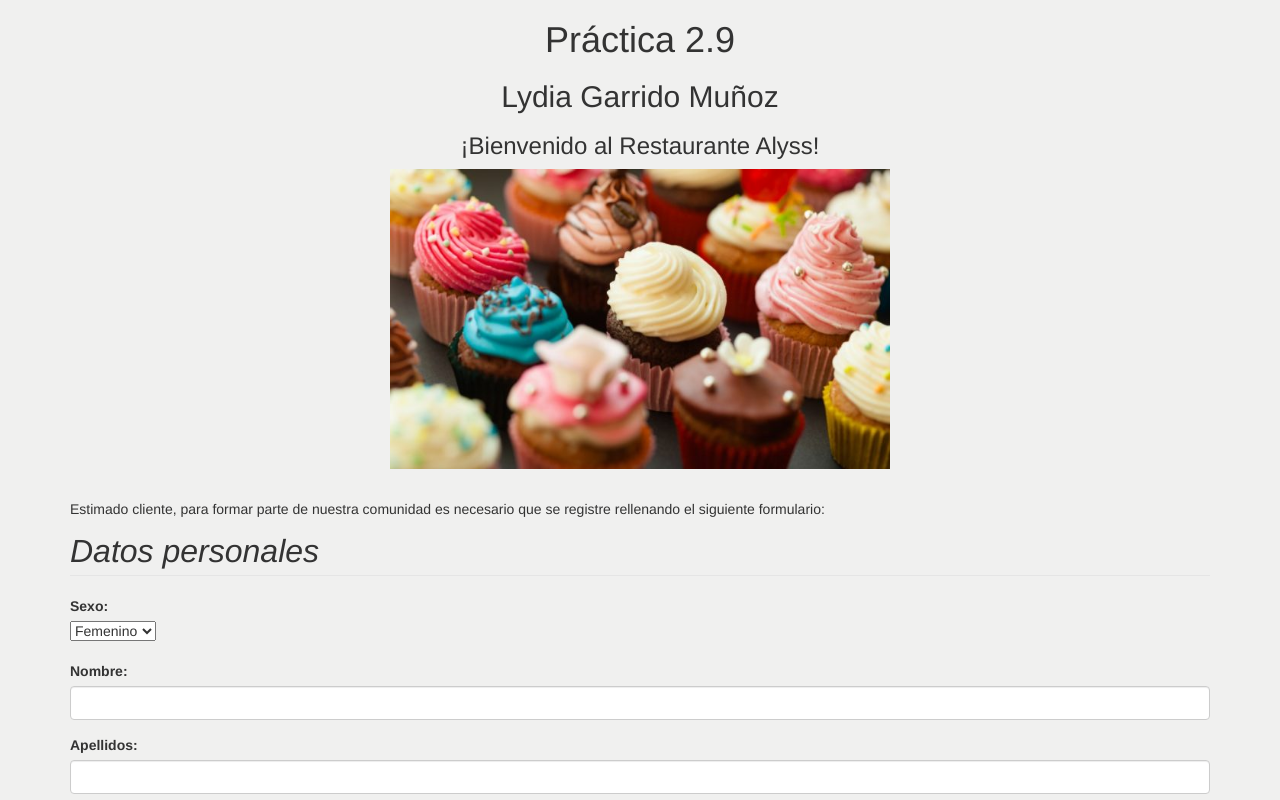
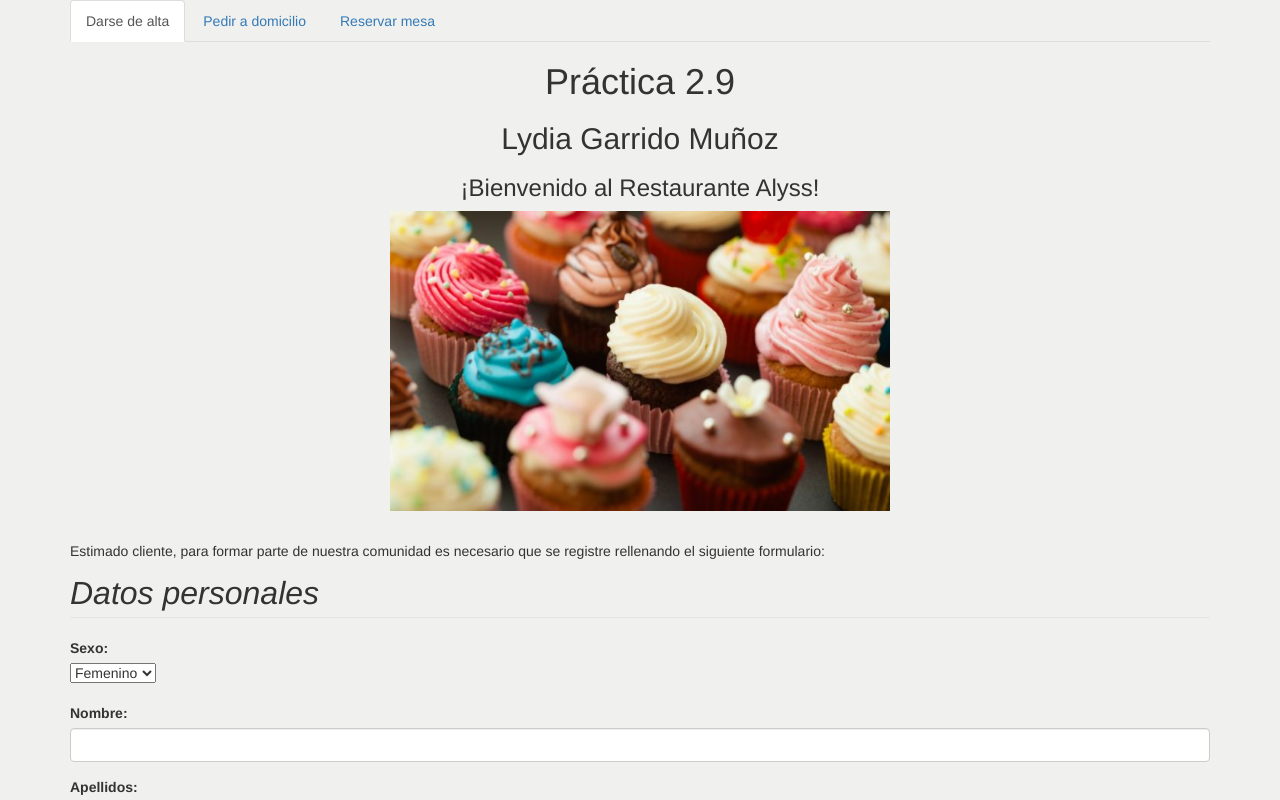
Before and after one commit to LydiaGarrido/dat, a plain HTML site: page practica02/alta.html in a window 1280 px wide. Shown: the top 800 px of the page. Drawn offline with nearby package versions, Linux system fonts and the light colour scheme.

Commit message:
Terminada Práctica 2.9

```diff
--- a/practica02/alta.html
+++ b/practica02/alta.html
@@ -40,6 +40,13 @@
 </head>
 
 <body>
+	<div class="container">
+		<ul class="nav nav-tabs">
+			<li class="active"><a href="alta.html">Darse de alta</a></li>
+			<li><a href="operacion.html">Pedir a domicilio</a></li>
+			<li><a href="operacion02.html">Reservar mesa</a></li>
+		</ul>
+	</div>
 	<div class="container">
 		<h1>Práctica 2.9</h1>
 		<h2>Lydia Garrido Muñoz</h2>
```
Also changed, not shown: practica02/operacion.html (+7 -0 lines), practica02/operacion02.html (+7 -0 lines).
